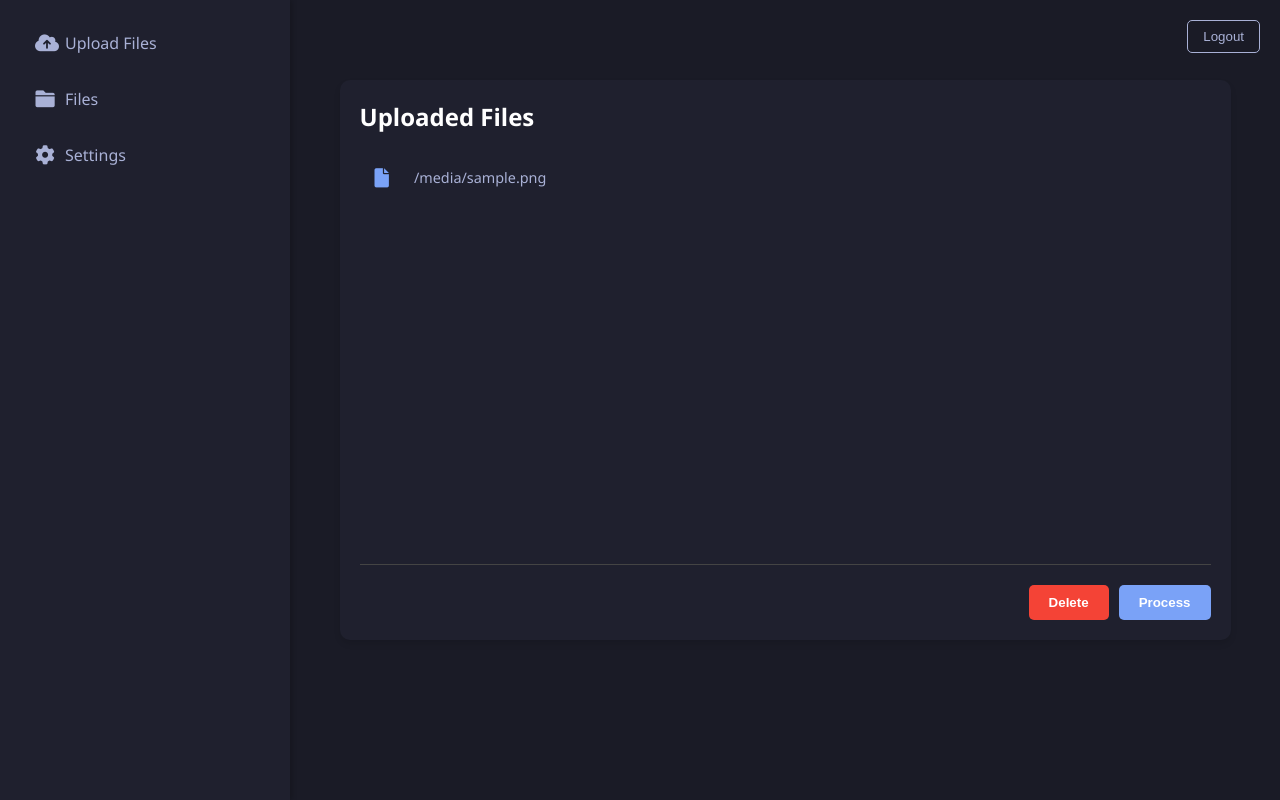
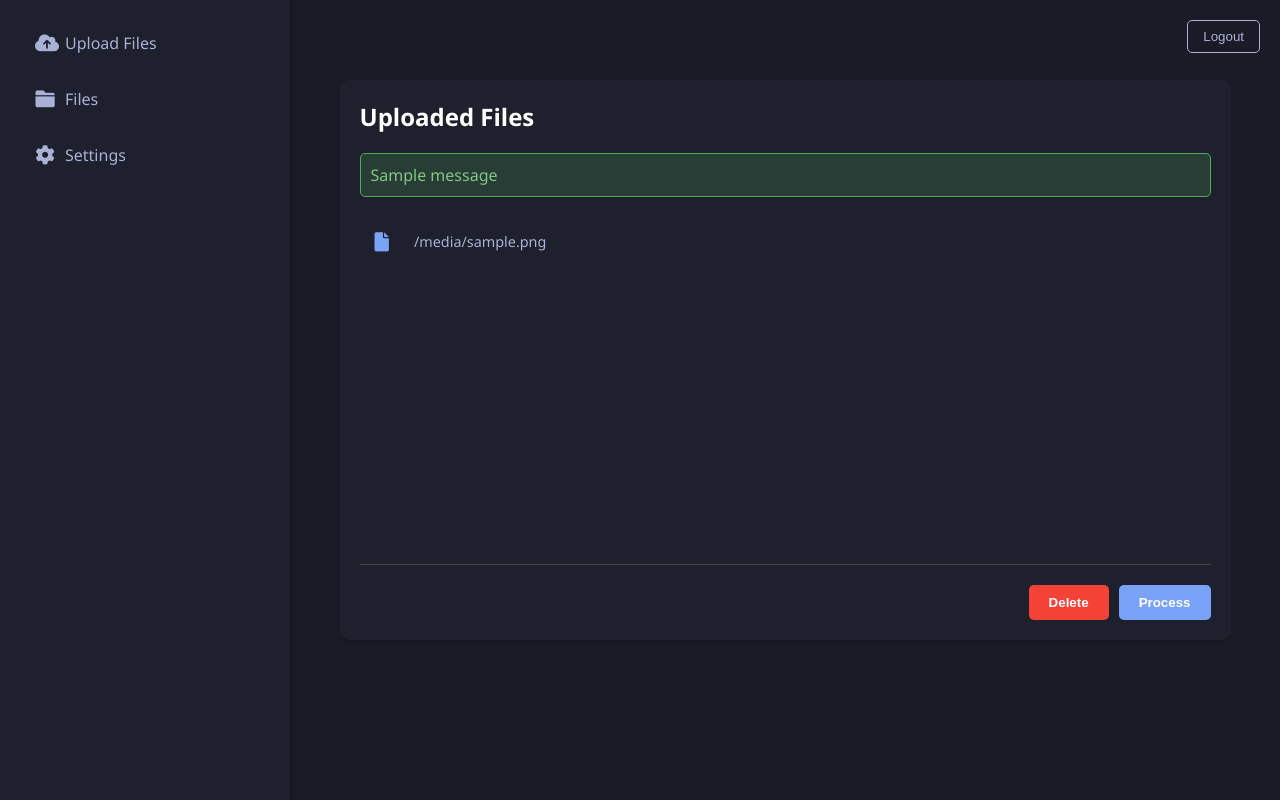
Before and after one commit to uliashev/tagai, a Django app: template users/templates/users/files.html in a window 1280 px wide. Run offline with Django 5.2, Linux system fonts and the light colour scheme; the template is opened without the code that fills it: most values are stand-ins (such as "Sample title", 1, 10 or a date in 2020); one stand-in notice (Sample message) is shown.

Commit message:
Add message display to Files page

```diff
--- a/users/templates/users/files.html
+++ b/users/templates/users/files.html
@@ -85,6 +85,26 @@
         .btn-primary:hover {
             opacity: 0.9;
         }
+        .alert {
+            padding: 10px;
+            margin-bottom: 20px;
+            border-radius: 5px;
+        }
+        .alert-success {
+            background-color: rgba(76, 175, 80, 0.2);
+            color: #81c784;
+            border: 1px solid #4caf50;
+        }
+        .alert-info {
+            background-color: rgba(33, 150, 243, 0.2);
+            color: #64b5f6;
+            border: 1px solid #2196f3;
+        }
+        .alert-error {
+            background-color: rgba(244, 67, 54, 0.2);
+            color: #e57373;
+            border: 1px solid #f44336;
+        }
     </style>
 </head>
 <body>
@@ -98,6 +118,14 @@
 
         <div class="files-container">
             <h2 style="margin-top: 0; margin-bottom: 20px; color: #fff;">Uploaded Files</h2>
+
+            {% if messages %}
+                {% for message in messages %}
+                    <div class="alert alert-{{ message.tags }}">
+                        {{ message }}
+                    </div>
+                {% endfor %}
+            {% endif %}
 
             {% if files %}
                 <div class="file-list">
```
